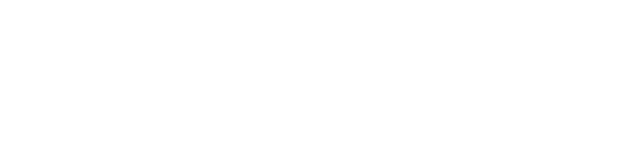
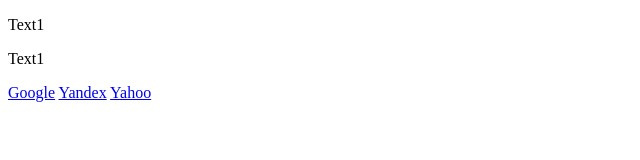
Before and after one commit to bulatzamilov/bulatzamilov.github.io, a plain HTML site: page index.html in a window 1280 px wide. Shown: the whole page, without its empty margins (0-640 px from the left). Drawn offline with Linux system fonts and the light colour scheme.

Commit message:
Update index.html
Add some sample text

```diff
--- a/index.html
+++ b/index.html
@@ -4,6 +4,21 @@
     <title>The square of life</title>
 </head>
 <body>
+    <section class="s1">
+		<p class="c1">Text1</p>
+	</section>
 
+	<section>
+		<div>
+			<p class="c2 yellow-text">Text1</p>
+		</div>
+	</section>
+
+	<section>
+		<a href="https://google.ru">Google</a>
+		<a href="https://yandex.ru">Yandex</a>
+		<a href="https://yahoo.com">Yahoo</a>
+
+	</section>
 </body>
 </html>
```
